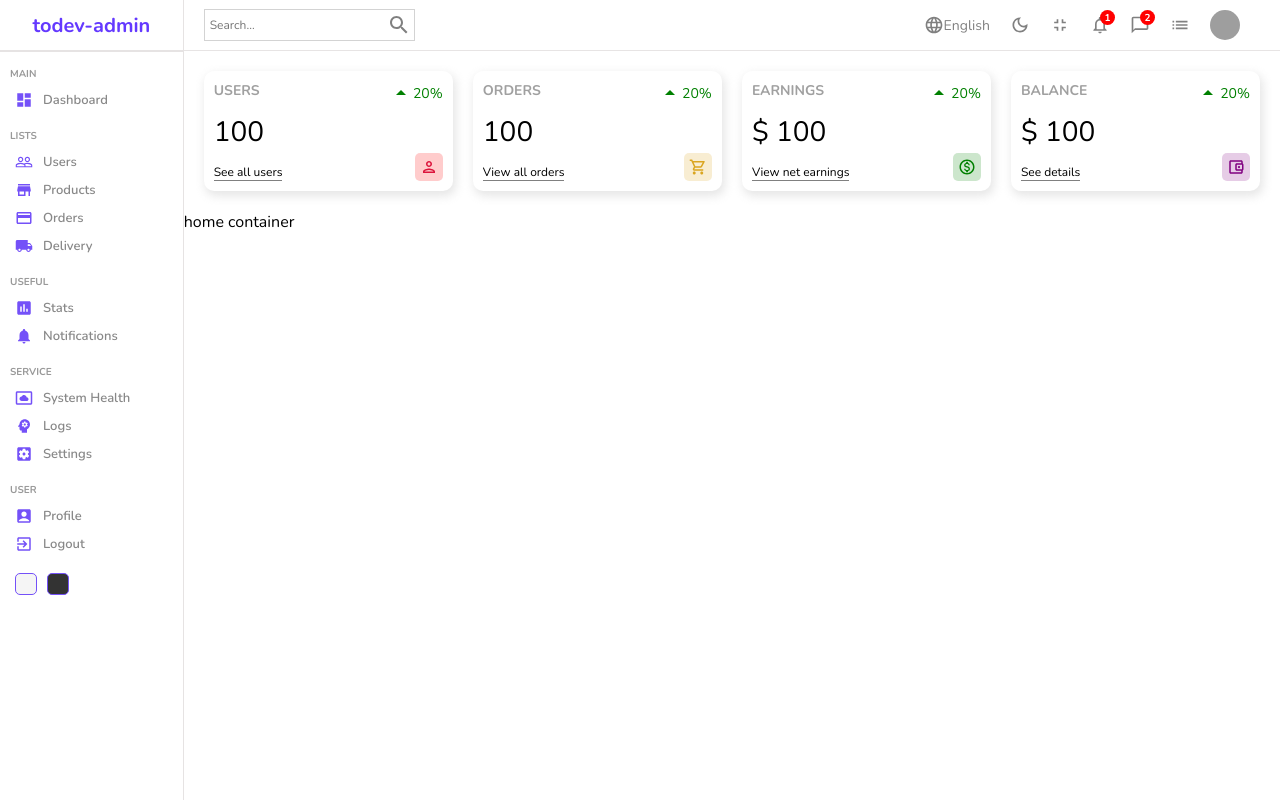
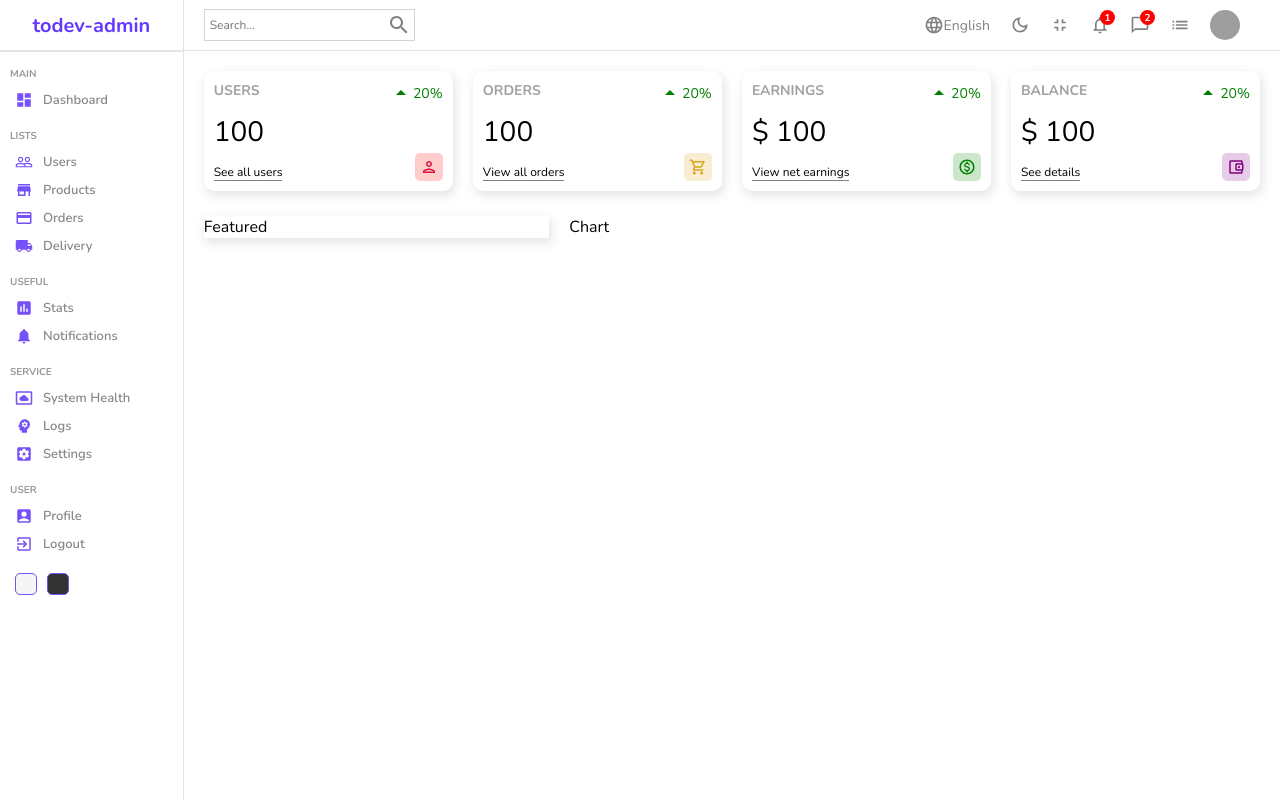
Before and after one commit to todevmilen/admin-dashboard, a React (Create React App) app: page / in a window 1280 px wide. Built offline with nearby package versions, Linux system fonts and the light colour scheme; grey boxes are pictures that could not be loaded.

Commit message:
feat: chart components

```diff
--- /dev/null
+++ b/src/components/chart/Chart.jsx
@@ -0,0 +1,9 @@
+import './chart.scss';
+
+const Chart = () => {
+    return (
+        <div className='chart'>Chart</div>
+    )
+}
+
+export default Chart
--- /dev/null
+++ b/src/components/chart/chart.scss
@@ -0,0 +1,3 @@
+.chart {
+    flex: 4;
+}
--- /dev/null
+++ b/src/components/featured/Featured.jsx
@@ -0,0 +1,8 @@
+import "./featured.scss";
+const Featured = () => {
+    return (
+        <div className="featured">Featured</div>
+    )
+}
+
+export default Featured
--- /dev/null
+++ b/src/components/featured/featured.scss
@@ -0,0 +1,5 @@
+.featured {
+    flex: 2;
+    -webkit-box-shadow: 2px 4px 10px 1px rgba(0, 0, 0, 0.47);
+    box-shadow: 2px 4px 10px 1px rgba(201, 201, 201, 0.47);
+}
--- a/src/pages/home/Home.jsx
+++ b/src/pages/home/Home.jsx
@@ -1,3 +1,5 @@
+import Chart from '../../components/chart/Chart';
+import Featured from '../../components/featured/Featured';
 import Navbar from '../../components/navbar/Navbar';
 import Sidebar from '../../components/sidebar/Sidebar';
 import Widget from '../../components/widget/Widget';
@@ -16,7 +18,10 @@
                     <Widget type="earning" />
                     <Widget type="balance" />
                 </div>
-                home container
+                <div className="charts">
+                    <Featured />
+                    <Chart />
+                </div>
             </div>
         </div>
     )
--- a/src/pages/home/home.scss
+++ b/src/pages/home/home.scss
@@ -4,10 +4,15 @@
     .homeContainer {
         flex: 6;
 
-        .widgets {
+        .widgets,
+        .charts {
             display: flex;
             padding: 20px;
             gap: 20px
         }
+
+        .charts {
+            padding: 5px 20px;
+        }
     }
 }
```
